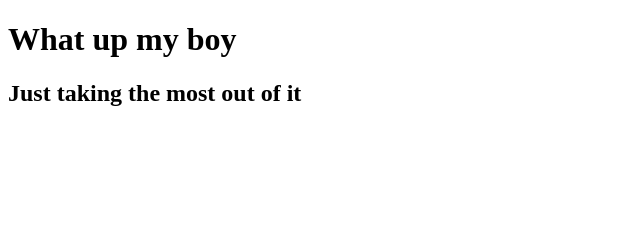
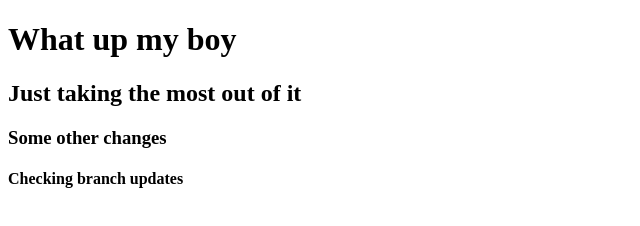
Before and after one commit to Manrique17/AbnerPractica8, a plain HTML site: page index.html in a window 1280 px wide. Shown: the whole page, without its empty margins (0-640 px from the left). Drawn offline with Linux system fonts and the light colour scheme.

Commit message:
New branch update

```diff
--- a/index.html
+++ b/index.html
@@ -8,5 +8,7 @@
 <body>
     <h1>What up my boy</h1>
     <h2>Just taking the most out of it</h2>
+    <h3>Some other changes</h3>
+    <h4>Checking branch updates</h4>
 </body>
 </html>
```
Also changed, not shown: css/styles.css (added).
